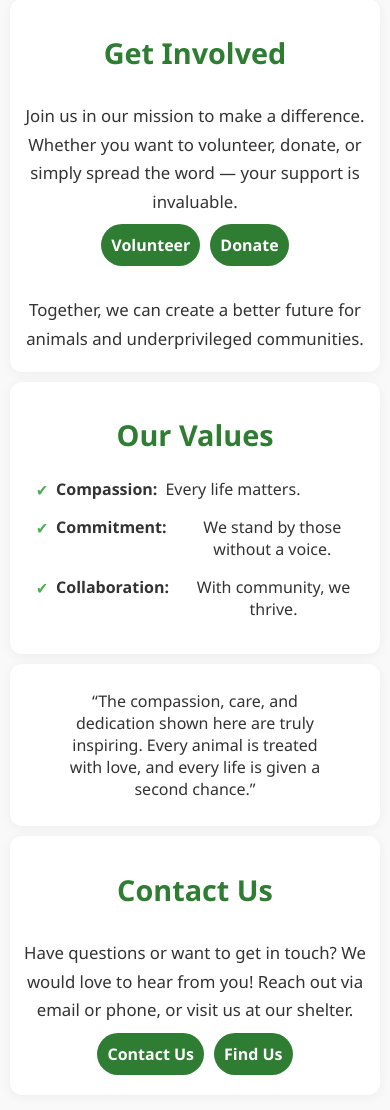
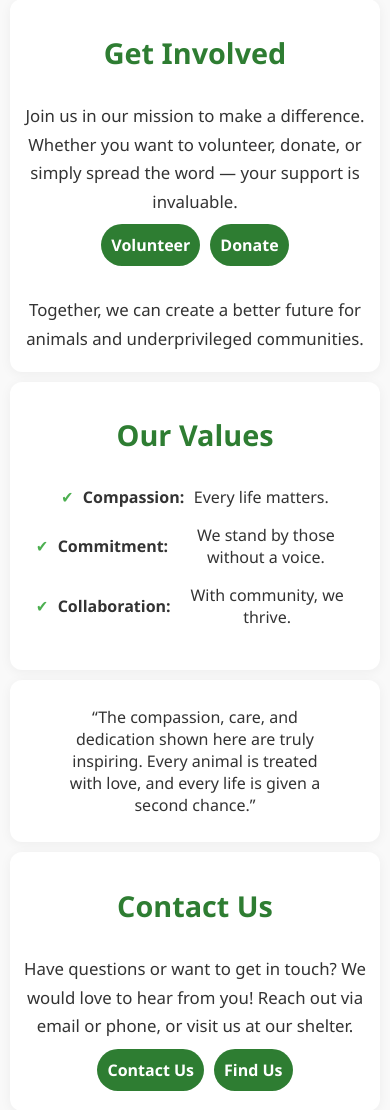
Before and after one commit to SonadiTrust/sonadi-project, a Django app: page / in a window 390 px wide. Shown: the part 848-1958 px from the top of the page. Run offline with Django 5.2, Linux system fonts and the light colour scheme.

Commit message:
center align

```diff
--- a/assets/css/Styles.css
+++ b/assets/css/Styles.css
@@ -1834,38 +1834,36 @@ section>p {
 .value-list {
   list-style: none;
   padding: 0;
-  margin: 1.5rem 0;
+  margin: 2rem auto;
   font-size: 1.05rem;
   color: #333;
+  max-width: 600px; /* keeps it nicely readable */
+  text-align: center;
 }
 
 .value-list li {
   display: flex;
-  align-items: flex-start;
+  align-items: center;
+  justify-content: center; /* centers contents horizontally */
   gap: 0.6em;
   margin-bottom: 1em;
   position: relative;
-  padding-left: 1.2em;
 }
 
 .value-list li::before {
   content: "✔";
   flex-shrink: 0;
   font-size: 1.2em;
-  line-height: 1;
-  margin-top: 0.2em;
   color: var(--primary-green, #2e7d32);
   font-weight: bold;
 }
 
+
+/* Responsive adjustments */
 @media (max-width: 600px) {
   .value-list {
     font-size: 1rem;
-  }
-
-  .value-list li {
-    padding-left: 1em;
-    gap: 0.5em;
+    padding: 0 1rem;
   }
 
   .value-list li::before {
```
